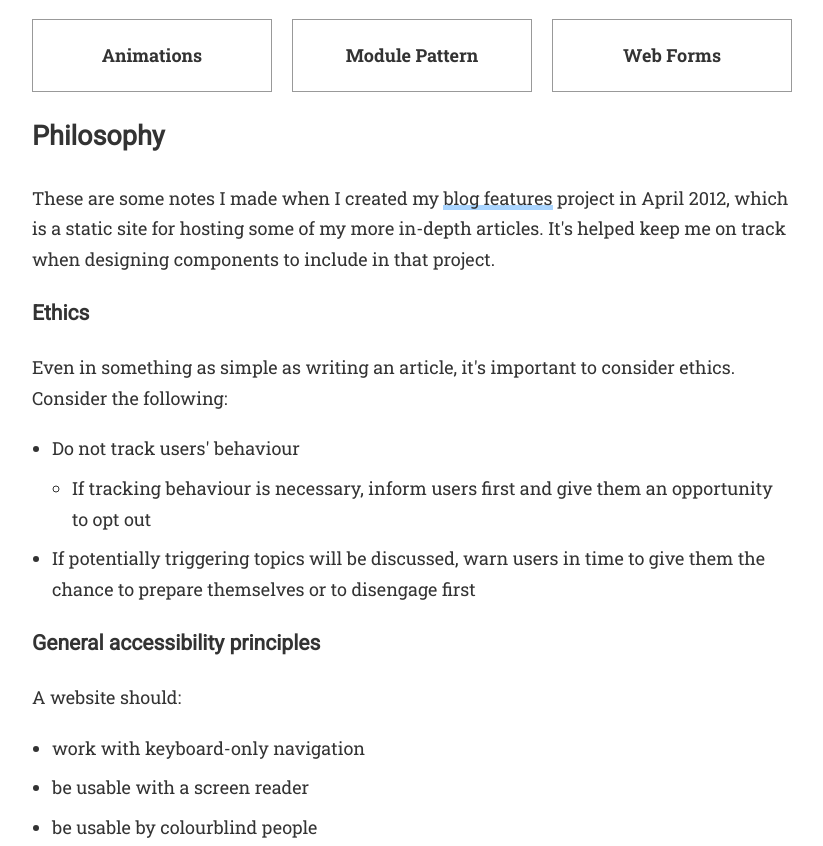
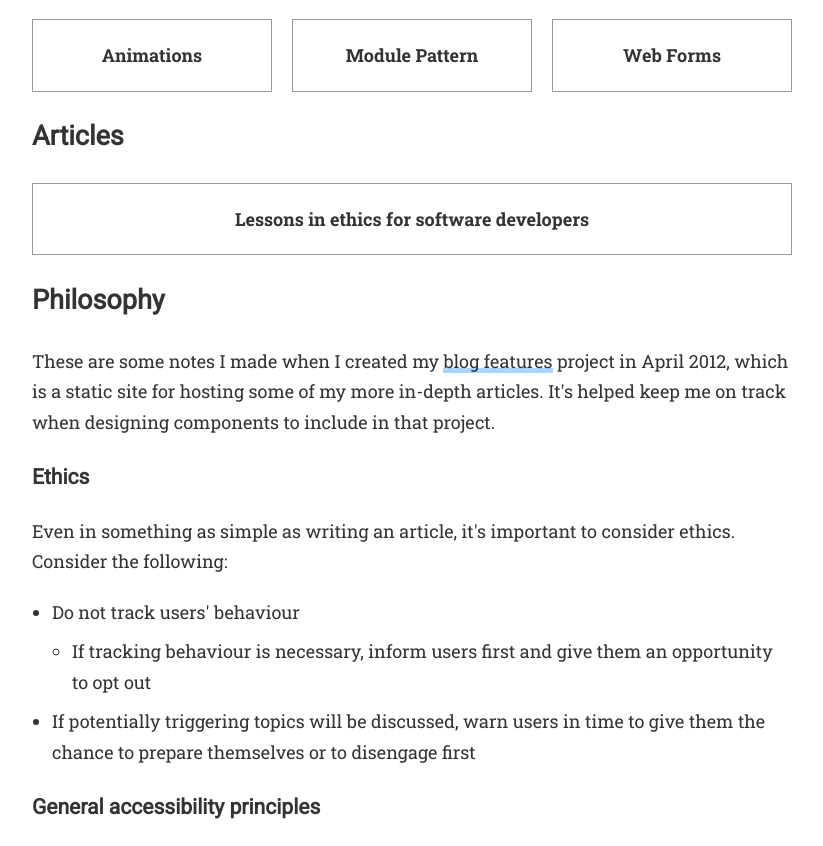
Before and after one commit to Cipscis/portfolio, a website: page index.html in a window 1280 px wide. Shown: the part 974-1820 px from the top of the page, without its empty margins (228-1051 px from the left). Drawn offline with Linux system fonts and the light colour scheme.

```diff
--- a/index.html
+++ b/index.html
@@ -79,6 +79,14 @@
 		</ul>
 
 		<div class="content">
+			<h2>Articles</h2>
+		</div>
+
+		<ul class="link-grid">
+			<li class="link-grid__item"><a href="/portfolio/articles/lessons-in-ethics/" class="link-grid__link">Lessons in ethics for software developers</a></li>
+		</ul>
+
+		<div class="content">
 			<h2>Philosophy</h2>
 
 			<p>These are some notes I made when I created my <a href="https://github.com/Cipscis/blog-features" target="_blank">blog features</a> project in April 2012, which is a static site for hosting some of my more in-depth articles. It's helped keep me on track when designing components to include in that project.</p>
```
